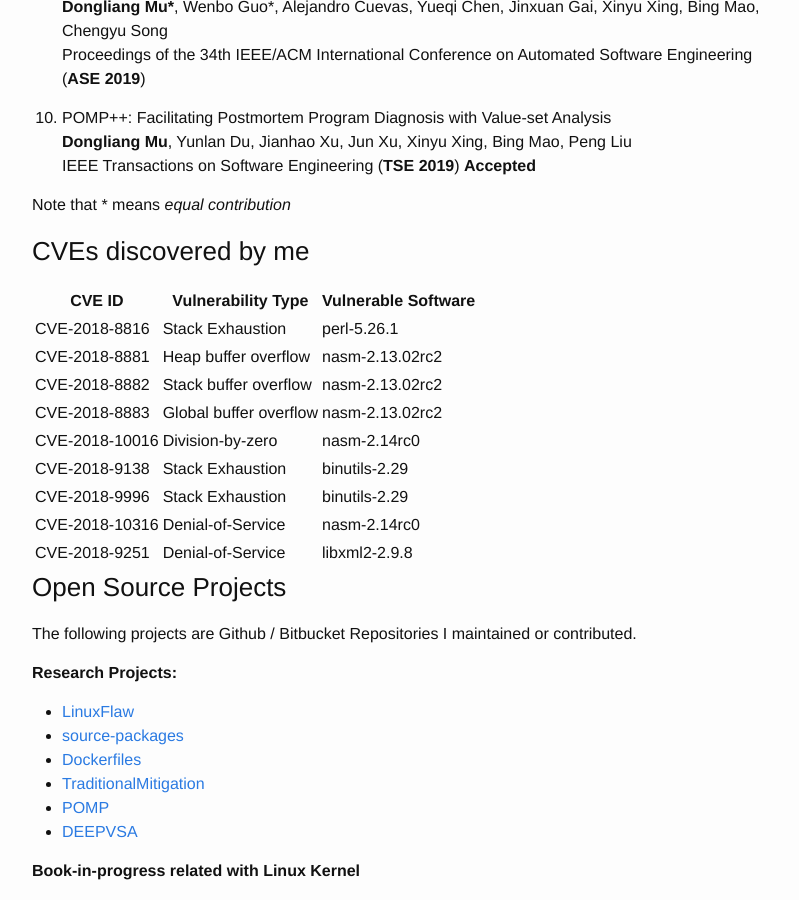
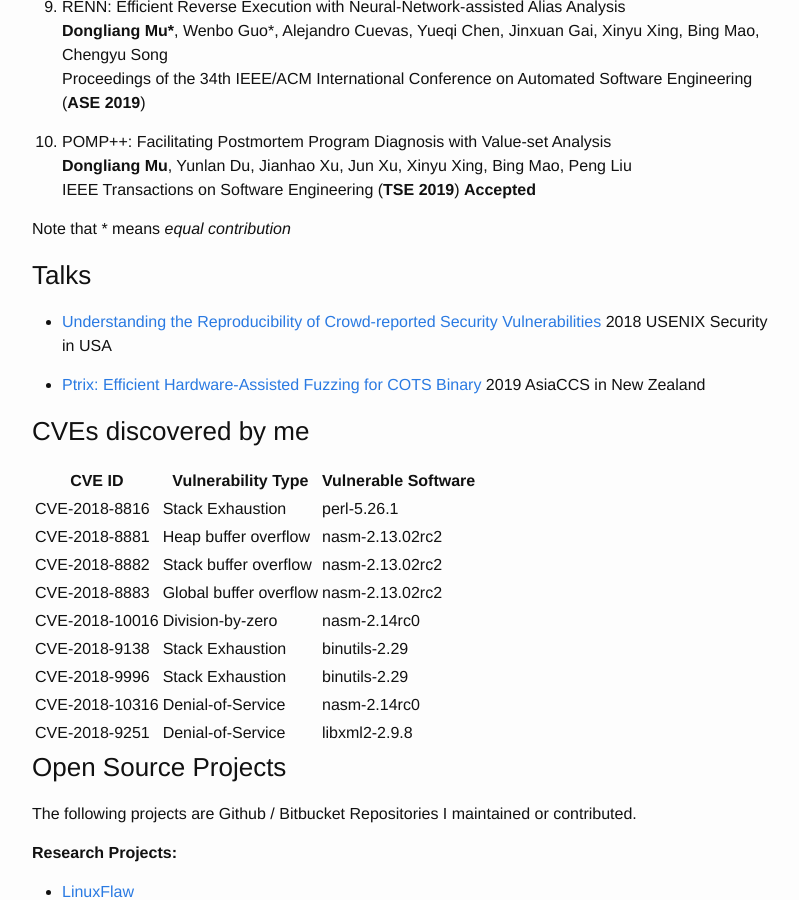
Before and after one commit to mudongliang/mudongliang.github.io, a Jekyll site: the page built from about/about.md, in a window 1280 px wide and 900 px high, scrolled down 1759 px. Shown: the whole window, without its empty margins (238-1037 px from the left). Built offline with Jekyll 4.4.1, drawn with Linux system fonts in a browser that asks for light colours.

Commit message:
add talks

```diff
--- a/about/about.md
+++ b/about/about.md
@@ -76,6 +76,14 @@
 
 Note that \* means *equal contribution*
 
+### Talks
+
+- [Understanding the Reproducibility of Crowd-reported Security Vulnerabilities]({{site.url}}/files/slides/usenix18_slide.pptx)
+2018 USENIX Security in USA
+
+- [Ptrix: Efficient Hardware-Assisted Fuzzing for COTS Binary]({{site.url}}/files/slides/asiaccs19_slide.pptx)
+2019 AsiaCCS in New Zealand
+
 ### CVEs discovered by me
 
 |   CVE ID      | Vulnerability Type     | Vulnerable Software
```
Also changed, not shown: 2 other files.
